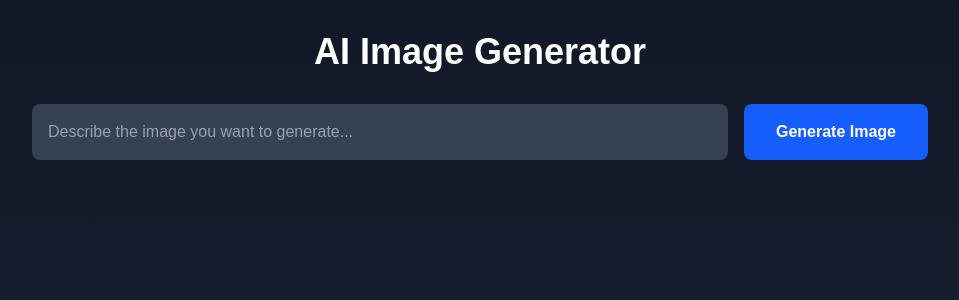
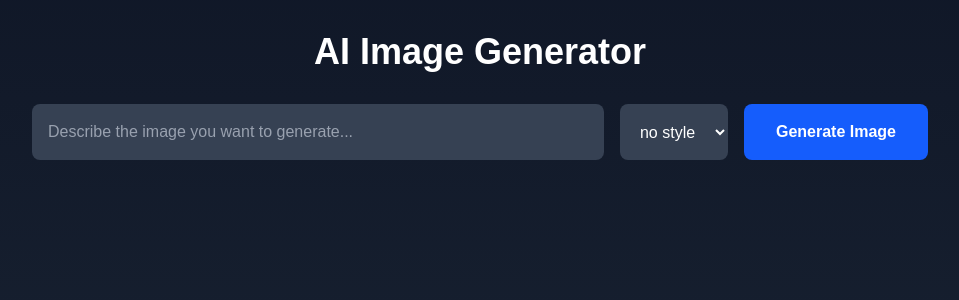
Before and after one commit to shijiu668/text330, a Next.js app: page / in a window 1280 px wide. Shown: the top 300 px of the page, without its empty margins (160-1119 px from the left). Built offline with nearby package versions, Linux system fonts and the light colour scheme.

Commit message:
第14次运行

```diff
--- a/src/app/api/generate/route.ts
+++ b/src/app/api/generate/route.ts
@@ -10,7 +10,7 @@ const client = new OpenAI({
 
 export async function POST(req: NextRequest) {
   try {
-    const { prompt } = await req.json();
+    const { prompt, style } = await req.json();
 
     if (!prompt) {
       return new Response(JSON.stringify({ error: '请提供图片描述' }), {
@@ -24,6 +24,7 @@ export async function POST(req: NextRequest) {
       prompt,
       n: 1,
       size: '1024x1024',
+      style: style || undefined,
     });
 
     return new Response(JSON.stringify(response), {
--- a/src/app/page.tsx
+++ b/src/app/page.tsx
@@ -8,6 +8,7 @@ export default function Home() {
   const [imageUrl, setImageUrl] = useState('');
   const [loading, setLoading] = useState(false);
   const [error, setError] = useState('');
+  const [style, setStyle] = useState('');
 
   const handleSubmit = async (e: React.FormEvent) => {
     e.preventDefault();
@@ -19,19 +20,19 @@ export default function Home() {
       const response = await fetch('/api/generate', {
         method: 'POST',
         headers: { 'Content-Type': 'application/json' },
-        body: JSON.stringify({ prompt }),
+        body: JSON.stringify({ prompt, style }),
       });
 
       const data = await response.json();
 
       if (!response.ok) {
-        throw new Error(data.error || '生成图片失败');
+        throw new Error(data.error || 'Failed to generate image');
       }
 
       setImageUrl(data.data[0].url);
     } catch (error: unknown) {
-      console.error('图片生成错误:', error);
-      setError(error instanceof Error ? error.message : '生成图片时发生错误');
+      console.error('Image generation error:', error);
+      setError(error instanceof Error ? error.message : 'An error occurred while generating the image');
     } finally {
       setLoading(false);
     }
@@ -51,7 +52,7 @@ export default function Home() {
       document.body.removeChild(a);
       window.URL.revokeObjectURL(url);
     } catch {
-      setError('下载图片时发生错误');
+      setError('Error downloading the image');
     }
   };
 
@@ -64,6 +65,7 @@ export default function Home() {
 
         <form onSubmit={handleSubmit} className="mb-8">
           <div className="flex gap-4">
+            <div className="flex-1 flex gap-4">
               <input
                 type="text"
                 value={prompt}
@@ -72,6 +74,16 @@ export default function Home() {
                 className="flex-1 p-4 rounded-lg bg-gray-700 text-white placeholder-gray-400 focus:outline-none focus:ring-2 focus:ring-blue-500"
                 required
               />
+              <select
+                value={style}
+                onChange={(e) => setStyle(e.target.value)}
+                className="p-4 rounded-lg bg-gray-700 text-white focus:outline-none focus:ring-2 focus:ring-blue-500"
+              >
+                <option value="">no style</option>
+                <option value="vivid">vivid</option>
+                <option value="natural">natural</option>
+              </select>
+            </div>
             <button
               type="submit"
               disabled={loading}
@@ -93,7 +105,7 @@ export default function Home() {
             <div className="relative w-full h-[512px] mb-4">
               <Image
                 src={imageUrl}
-                alt="生成的图片"
+                alt="Generated Image"
                 fill
                 unoptimized
                 className="rounded-lg object-contain"
```
Lines whose indentation alone changed are shown as unchanged.
